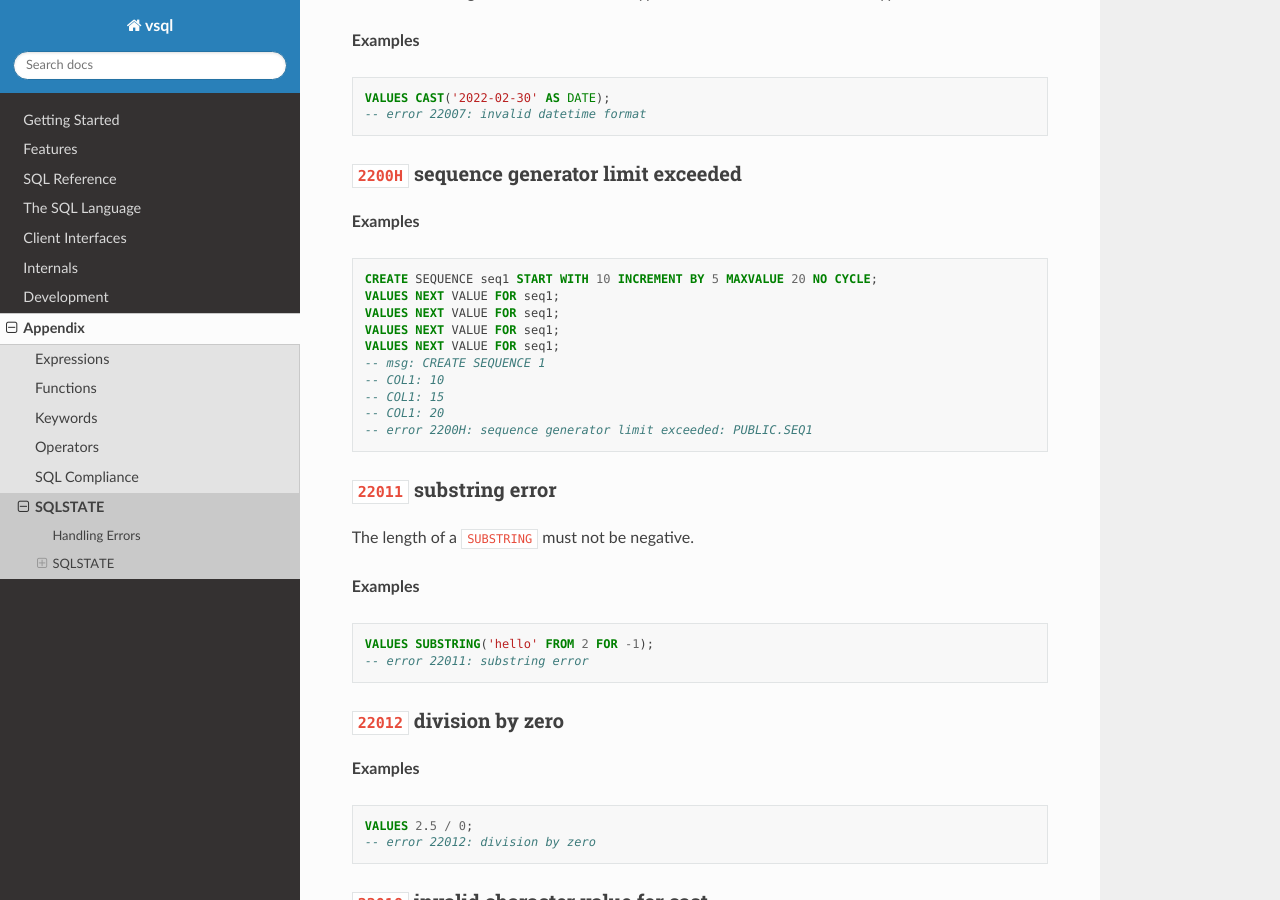
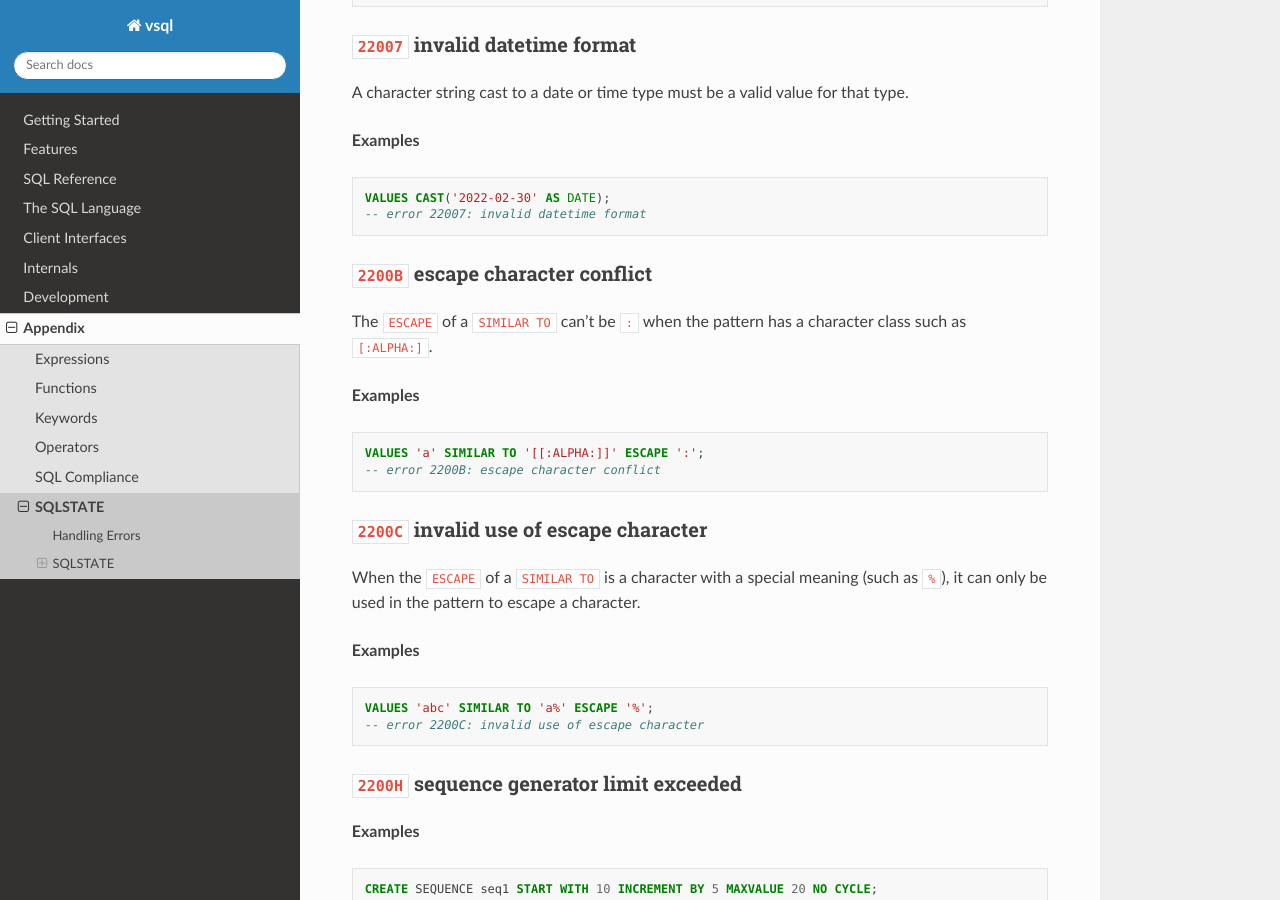
Before and after one commit to elliotchance/vsql, a Sphinx documentation site: the page built from docs/sqlstate.rst, in a window 1280 px wide and 900 px high, scrolled down 4347 px. Built offline with Sphinx 7.4.7 and the Read the Docs theme 3.1.0, drawn with Linux system fonts in a browser that asks for light colours; some of the changed text lies outside the part shown.

Commit message:
language: Support ESCAPE in LIKE and SIMILAR TO
The escape character must be exactly one character (22019). In a LIKE
pattern it must be followed by "%", "_" or itself (22025). In a SIMILAR
TO pattern it escapes any special character, including inside sets; an
escape character that is itself special can't be used unescaped (2200C),
and ":" can't be used with a class like [:ALPHA:] (2200B).

SQL E061-05
SQL T141

Fixes #81

Co-Authored-By: Claude Opus 5.5 <noreply@anthropic.com>

```diff
--- a/docs/sql-compliance.rst
+++ b/docs/sql-compliance.rst
@@ -136,7 +136,7 @@ As of the latest version (or at least the version of this documentation)
    * - ✅ E061-04
      - ``LIKE`` predicate
 
-   * - ❌ E061-05
+   * - ✅ E061-05
      - ``LIKE`` predicate: ``ESCAPE`` clause
 
    * - ✅ E061-06
--- a/docs/sqlstate.rst
+++ b/docs/sqlstate.rst
@@ -173,6 +173,32 @@ type.
   VALUES CAST('2022-02-30' AS DATE);
   -- error 22007: invalid datetime format
 
+``2200B`` escape character conflict
+^^^^^^^^^^^^^^^^^^^^^^^^^^^^^^^^^^^
+
+The ``ESCAPE`` of a ``SIMILAR TO`` can't be ``:`` when the pattern has a
+character class such as ``[:ALPHA:]``.
+
+**Examples**
+
+.. code-block:: sql
+
+  VALUES 'a' SIMILAR TO '[[:ALPHA:]]' ESCAPE ':';
+  -- error 2200B: escape character conflict
+
+``2200C`` invalid use of escape character
+^^^^^^^^^^^^^^^^^^^^^^^^^^^^^^^^^^^^^^^^^
+
+When the ``ESCAPE`` of a ``SIMILAR TO`` is a character with a special meaning
+(such as ``%``), it can only be used in the pattern to escape a character.
+
+**Examples**
+
+.. code-block:: sql
+
+  VALUES 'abc' SIMILAR TO 'a%' ESCAPE '%';
+  -- error 2200C: invalid use of escape character
+
 ``2200H`` sequence generator limit exceeded
 ^^^^^^^^^^^^^^^^^^^^^^^^^^^^^^^^^^^^^^^^^^^
 
@@ -225,6 +251,18 @@ trailing spaces are removed.
 
   VALUES CAST('abc' AS INT);
   -- error 22018: invalid character value for cast
+
+``22019`` invalid escape character
+^^^^^^^^^^^^^^^^^^^^^^^^^^^^^^^^^^
+
+The ``ESCAPE`` of a ``LIKE`` or ``SIMILAR TO`` must be exactly one character.
+
+**Examples**
+
+.. code-block:: sql
+
+  VALUES 'abc' LIKE 'a%' ESCAPE '!!';
+  -- error 22019: invalid escape character
 
 ``2201B`` invalid regular expression
 ^^^^^^^^^^^^^^^^^^^^^^^^^^^^^^^^^^^^
@@ -284,6 +322,19 @@ The row count of an ``OFFSET`` must not be negative.
 
   VALUES 1, 2, 3 OFFSET -1 ROWS;
   -- error 2201X: invalid row count in result offset clause
+
+``22025`` invalid escape sequence
+^^^^^^^^^^^^^^^^^^^^^^^^^^^^^^^^^
+
+In the pattern of a ``LIKE`` with an ``ESCAPE``, the escape character must be
+followed by ``%``, ``_`` or the escape character.
+
+**Examples**
+
+.. code-block:: sql
+
+  VALUES 'abc' LIKE 'a!bc' ESCAPE '!';
+  -- error 22025: invalid escape sequence
 
 ``22027`` trim error
 ^^^^^^^^^^^^^^^^^^^^
```
Also changed, not shown: other parts of docs/sql-compliance.rst (+1 -1 lines), docs/expressions.rst (+27 -9 lines), 8 other files.
